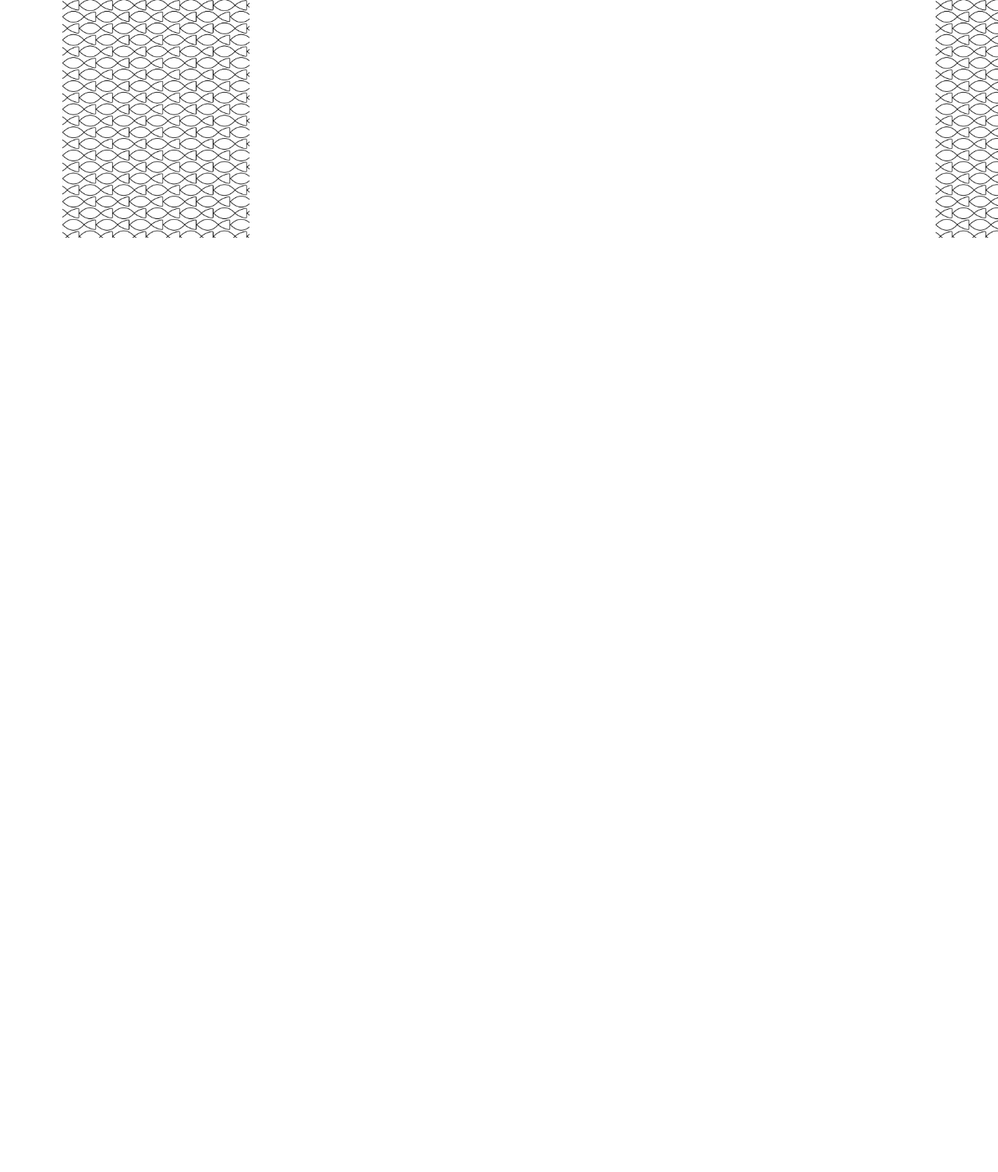
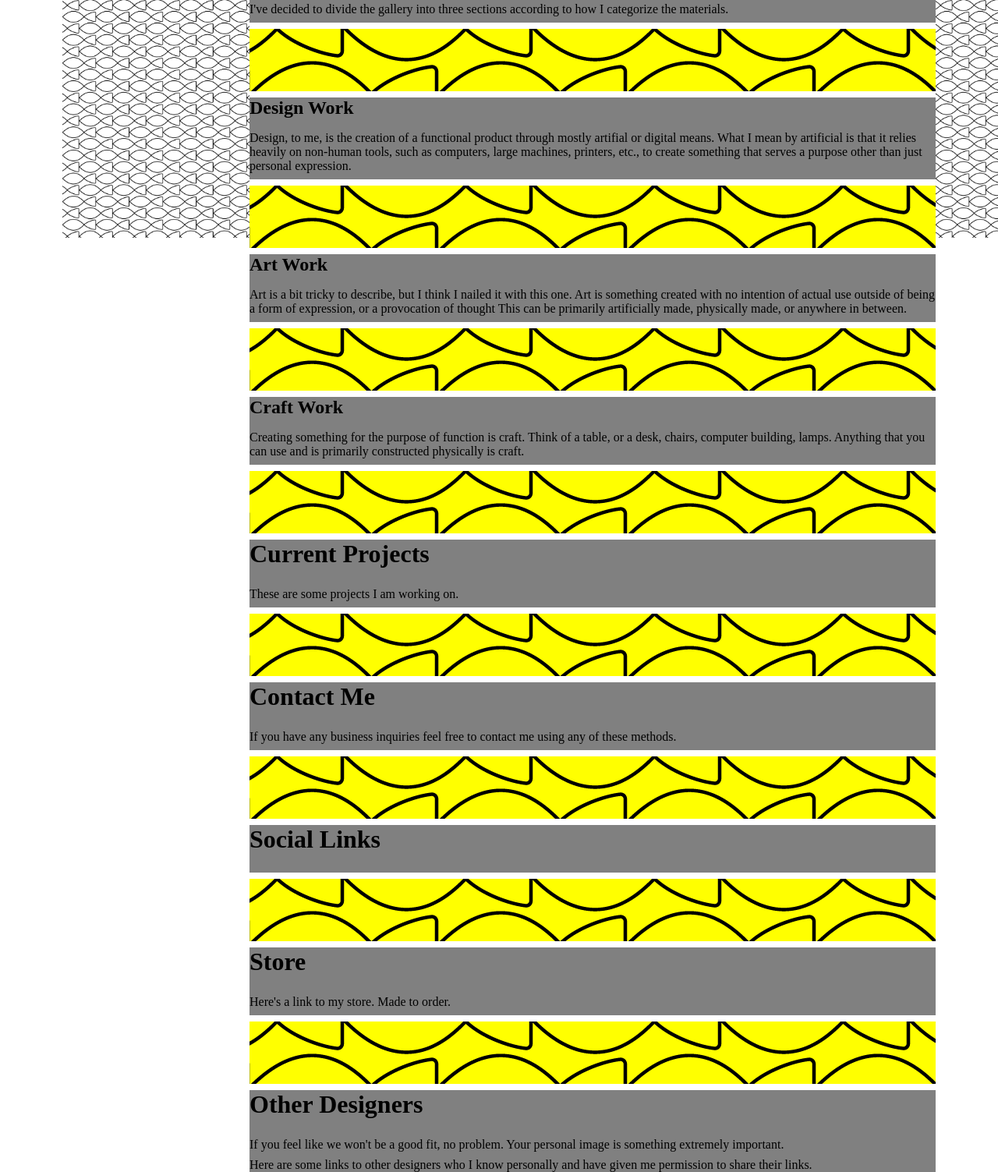
Before and after one commit to CerealKitten/CerealKitten-Website, a plain HTML site: page cerealkitten website/index.html in a window 1280 px wide. Shown: the part 1297-2800 px from the top of the page at 78% size. Before the commit the page ends 1606 px from the top, so only its background shows below. Drawn offline with Linux system fonts and the light colour scheme.

Commit message:
new main page section content
- added new sections and some of the content that will be going in those sections
- plaecholder images and backgrounds still need to be worked on

```diff
--- a/cerealkitten website/Styles/main.css
+++ b/cerealkitten website/Styles/main.css
@@ -136,10 +136,6 @@ body flex box*/
     align-items: center;
 }
 
-#page * {
-    margin-bottom: 5vh;
-}
-
 /*places the logo where it needs to be and sets
 the proper dimensions*/
 #logoOverlay {
@@ -152,7 +148,74 @@ the proper dimensions*/
     background-repeat: no-repeat;
 }
 
+h1 {
+    margin-bottom: 3vh;
+}
+
+h2 {
+    margin-bottom: 2vh;
+}
+
+p {
+    margin-bottom: 1vh;
+}
+
+.sectbreak {
+    display: block;
+    overflow: hidden;
+    width: 110vh;
+    max-height: 10vh;
+    background-color: yellow;
+    margin: 1vh 0;
+    align-content: space-around
+}
+
 #about {
     width: 110vh;
     background: gray;
 }
+
+#gallery {
+    width: 110vh;
+    background: gray;
+}
+
+#design {
+    width: 110vh;
+    background: gray;
+}
+
+#art {
+    width: 110vh;
+    background: gray;
+}
+
+#craft {
+    width: 110vh;
+    background: gray;
+}
+
+#current {
+    width: 110vh;
+    background: gray;
+}
+
+#contact {
+    width: 110vh;
+    background: gray;
+}
+
+#socials {
+    width: 110vh;
+    background: gray;
+}
+
+#store {
+    width: 110vh;
+    background: gray;
+}
+
+#others {
+    width: 110vh;
+    background: gray;
+}
--- a/cerealkitten website/index.html
+++ b/cerealkitten website/index.html
@@ -48,7 +48,7 @@
 
             <div class="navitem">
                 <a href="#socials" class="image" id="socialsicon"><img src="" alt="socials"></a>
-                <div class="slider"><div class="navtext">Socials</div></div>
+                <div class="slider"><div class="navtext">Social Links</div></div>
             </div>
 
             <div class="navitem">
@@ -70,40 +70,118 @@
                 <img src="Assets/finalworks/CerealKittenLogo-01.png" alt="Logo" id="logoOverlay">
             </div>
 
+            <div class="sectbreak"></div>
+
             <div id="about">
-                <p>this is the about me section, there is a lot to talk about here</p>
+                <h1>About Me</h1>
+                <p>
+                    My name is Franco Paniagua, I prefer to go by Frank in person, and CerealKitten is my name for just about everything online, it's a bit of an inside joke.
+                    I'm currently a freelance designer and I especially like to be given creative liberty with visuals, I am particularily fond of hiding messages and codes in my designs.
+                    I have management training and finance management thanks to the opportunity of being the treasurer for the design club at Eastern Washington University.
+                </p>
+                <p>
+                    As a freelance designer I have had experience in web design as well asset creation, branding, and motion design.
+                    Marketing is a field i am wanting to do more work in, but I am particularily fond of working on illustration.
+                    What I enjoy most about this professional field is being able to learn new tricks and apply them in almost any project.
+                    I use the Adobe suite for any digital work, and Illustrator is my favorite program in the suite, for one major reason, brushes.
+                </p>
+                <p>
+                    I think my biggest accomplishment in regards to working in design is the fact I have been working with the software for only a couple years, and I am already finding myself teaching my peers and sometimes my instructors new ways to use the tools the software provides.
+                    Teaching others new tricks is a nice way for me to check on myself and make sure I am always improving.
+                </p>
+                <p>
+                    I am looking for new opportunities to apply my skills which include: illustration, design, branding, packaging design, video editing, motion design, asset creation, financial management, and creative writing among others.
+                </p>
             </div>
 
-            <div id="design">
+            <div class="sectbreak"><img src="Assets/finalworks/sideart.png" alt=""></div>
 
+            <div id="gallery">
+                <h1>Gallery</h1>
+                <p>
+                    I've decided to divide the gallery into three sections according to how I categorize the materials.
+                </p>
             </div>
 
-            <div id="art">
+            <div class="sectbreak"><img src="Assets/finalworks/sideart.png" alt=""></div>
 
+            <div id="design">
+                <h2>Design Work</h2>
+                <p>
+                    Design, to me, is the creation of a functional product through mostly artifial or digital means.
+                    What I mean by artificial is that it relies heavily on non-human tools, such as computers, large machines, printers, etc., to create something that serves a purpose other than just personal expression.
+                </p>
             </div>
 
-            <div id="craft">
+            <div class="sectbreak"><img src="Assets/finalworks/sideart.png" alt=""></div>
 
+            <div id="art">
+                <h2>Art Work</h2>
+                <p>
+                    Art is a bit tricky to describe, but I think I nailed it with this one.
+                    Art is something created with no intention of actual use outside of being a form of expression, or a provocation of thought
+                    This can be primarily artificially made, physically made, or anywhere in between.
+                </p>
             </div>
 
-            <div id="current">
 
+            <div class="sectbreak"><img src="Assets/finalworks/sideart.png" alt=""></div>
+
+
+            <div id="craft">
+                <h2>Craft Work</h2>
+                <p>
+                    Creating something for the purpose of function is craft.
+                    Think of a table, or a desk, chairs, computer building, lamps.
+                    Anything that you can use and is primarily constructed physically is craft.
+                </p>
             </div>
 
-            <div id="contact">
+            <div class="sectbreak"><img src="Assets/finalworks/sideart.png" alt=""></div>
 
+            <div id="current">
+                <h1>Current Projects</h1>
+                <p>
+                    These are some projects I am working on.
+                </p>
             </div>
 
-            <div id="socials">
+            <div class="sectbreak"><img src="Assets/finalworks/sideart.png" alt=""></div>
 
+            <div id="contact">
+                <h1>Contact Me</h1>
+                <p>
+                    If you have any business inquiries feel free to contact me using any of these methods.
+                </p>
             </div>
 
-            <div id="store">
+            <div class="sectbreak"><img src="Assets/finalworks/sideart.png" alt=""></div>
 
+            <div id="socials">
+                <h1>Social Links</h1>
             </div>
 
+            <div class="sectbreak"><img src="Assets/finalworks/sideart.png" alt=""></div>
+
+            <div id="store">
+                <h1>Store</h1>
+                <p>
+                    Here's a link to my store. Made to order.
+                </p>
+            </div>
+
+            <div class="sectbreak"><img src="Assets/finalworks/sideart.png" alt=""></div>
+
             <div id="others">
+                <h1>Other Designers</h1>
+                <p>
+                    If you feel like we won't be a good fit, no problem.
+                    Your personal image is something extremely important.
+                </p>
 
+                <p>
+                    Here are some links to other designers who I know personally and have given me permission to share their links.
+                </p>
             </div>
 
         </div>
```
